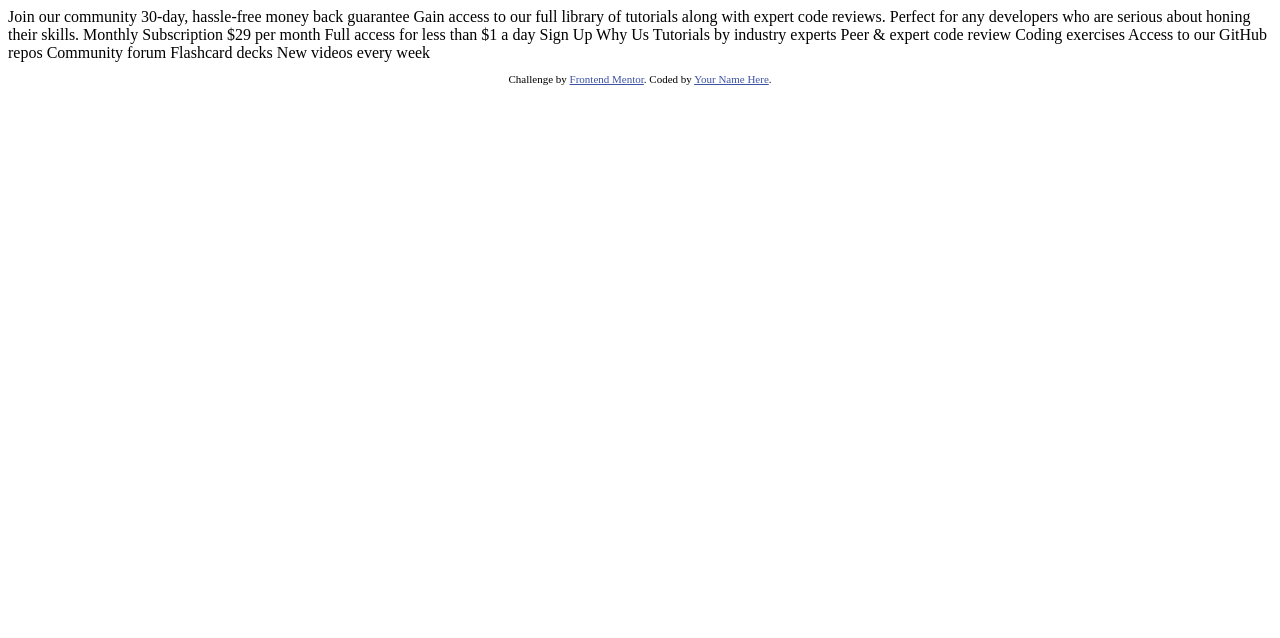
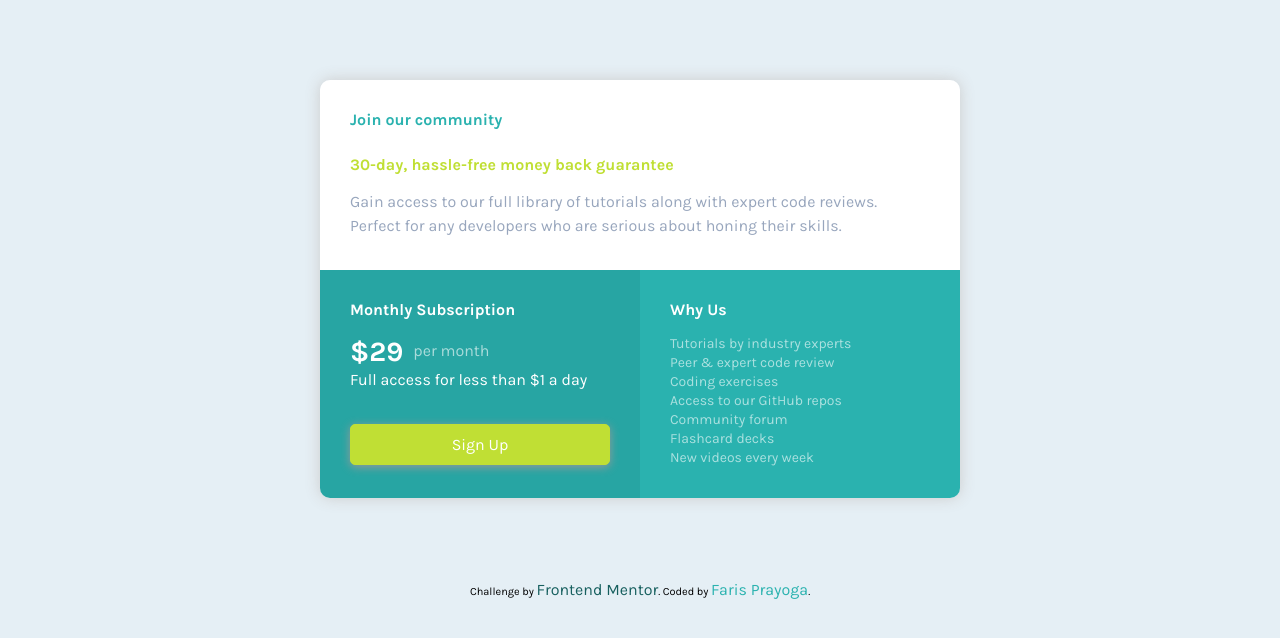
Before and after one commit to mfprayoga/single-price-grid-component-master, a plain HTML site: page index.html in a window 1280 px wide. Drawn offline with Linux system fonts and the light colour scheme.

Commit message:
Update html and css files

```diff
--- a/index.html
+++ b/index.html
@@ -5,45 +5,54 @@
   <meta name="viewport" content="width=device-width, initial-scale=1.0"> <!-- displays site properly based on user's device -->
 
   <link rel="icon" type="image/png" sizes="32x32" href="./images/favicon-32x32.png">
+  <link rel="stylesheet" type="text/css" href="style.css">
 
   <title>Frontend Mentor | Single Price Grid Component</title>
 
   <!-- Feel free to remove these styles or customise in your own stylesheet 👍 -->
   <style>
     .attribution { font-size: 11px; text-align: center; }
-    .attribution a { color: hsl(228, 45%, 44%); }
+    .attribution a { color: hsl(179, 62%, 23%); text-decoration: none; }
   </style>
 </head>
 <body>
-  Join our community
+  <main class="card">
+    <section id="join-us" class="content">
+      <h1>Join our community</h1>
+      <h2>30-day, hassle-free money back guarantee</h2>
+      <p>Gain access to our full library of tutorials along with expert code reviews.
+      Perfect for any developers who are serious about honing their skills.</p>
+    </section>
 
-  30-day, hassle-free money back guarantee
+    <article class="flex">
+      <section id="subscript" class="content">
+        <h2>Monthly Subscription</h2>
+        <div class="flex price">
+          <span>&dollar;29</span><p> per month</p>
+        </div>
+        <p>Full access for less than &dollar;1 a day</p>
+        <button type="submit" name="sign-up">Sign Up</button>
+      </section>
 
-  Gain access to our full library of tutorials along with expert code reviews.
-  Perfect for any developers who are serious about honing their skills.
+      <section id="benefit" class="content">
+        <h2>Why Us</h2>
 
-  Monthly Subscription
+        <p>Tutorials by industry experts</p>
+        <p>Peer &amp; expert code review</p>
+        <p>Coding exercises</p>
+        <p>Access to our GitHub repos</p>
+        <p>Community forum</p>
+        <p>Flashcard decks</p>
+        <p>New videos every week</p>
+      </section>
+    </article>
+  </main>
 
-  &dollar;29 per month
-
-  Full access for less than &dollar;1 a day
-
-  Sign Up
-
-  Why Us
-
-  Tutorials by industry experts
-  Peer &amp; expert code review
-  Coding exercises
-  Access to our GitHub repos
-  Community forum
-  Flashcard decks
-  New videos every week
 
   <footer>
     <p class="attribution">
       Challenge by <a href="https://www.frontendmentor.io?ref=challenge" target="_blank">Frontend Mentor</a>.
-      Coded by <a href="#">Your Name Here</a>.
+      Coded by <a href="#" style="color: hsl(179, 62%, 43%);">Faris Prayoga</a>.
     </p>
   </footer>
 </body>
--- /dev/null
+++ b/style.css
@@ -0,0 +1,146 @@
+@import url('https://fonts.googleapis.com/css2?family=Karla:wght@400;700&display=swap');
+
+* {
+	margin: 0;
+	padding: 0;
+	font-weight: normal;
+	font-family: 'Karla', Arial, sans-serif;
+	font-size: 16px;
+}
+
+body {
+	background-color: hsl(204, 43%, 93%);
+	/*background: linear-gradient(35deg, #cff, #fcc);*/
+	font-weight: 400;
+}
+
+.card {
+	width: 640px;
+	box-shadow: 0 0 15px #ccc;
+	margin: 80px auto;
+	border-radius: 10px;
+}
+
+.flex {
+	display: flex;
+}
+
+.content {
+	padding: 30px;
+	background-color: #fff;
+}
+
+.flex .content {
+	width: 320px;
+	background-color: hsl(179, 62%, 43%);
+	color: #fff;
+}
+
+h1, h2 {
+	padding-bottom: 16px;
+	font-weight: 700;
+}
+
+p {
+	margin-bottom: 2px;
+	line-height: 24px;
+}
+
+/* JOIN US CONFIG */
+#join-us {
+	border-radius: 10px 10px 0 0;
+}
+
+h1 {
+	color: hsl(179, 62%, 43%);
+}
+
+#join-us h2 {
+	color: hsl(71, 73%, 54%);
+	padding-top: 10px;
+}
+
+#join-us p {
+	color: hsl(218, 22%, 67%);
+}
+
+/* SUBSCRIPTION CONFIG */
+#subscript {
+	background-color: hsl(179, 62%, 40%);
+	border-radius: 0 0 0 10px;
+}
+
+.price span {
+	font-weight: 700;
+	font-size: 28px;
+	margin-right: 10px;
+}
+
+.price p {
+	align-self: center;
+	opacity: 0.6;
+}
+
+#subscript button {
+	padding: 10px;
+	margin-top: 30px;
+	width: 100%;
+	color: #fff;
+	background-color: hsl(71, 73%, 54%);
+	border: 1px solid hsl(71, 73%, 54%);
+	border-radius: 5px;
+	box-shadow: 0 2px 10px #999;
+	transition: 1s;
+}
+
+#subscript button:hover {
+	cursor: pointer;
+	background-color: hsl(71, 73%, 44%);
+	border: 1px solid hsl(71, 73%, 44%);
+}
+
+/* BENEFIT CONFIG */
+#benefit {
+	border-radius: 0 0 10px 0;
+}
+
+#benefit p {
+	font-size: 14px;
+	line-height: normal;
+	opacity: 0.6;
+}
+
+/* MOBILE VIEWPORT 375 px */
+
+@media screen and (max-width: 644px) {
+	body {
+		padding: 10px;
+	}
+
+	.card {
+		width: 644px;
+		max-width: 100%;
+	}
+
+	article {
+		/* flex article */
+		flex-direction: column;
+		border-radius: 0 0 10px 10px;
+	}
+
+	.flex .content {
+		width: inherit;
+	}
+
+	#subscript, #benefit {
+		border-radius: 0;
+	}
+
+	#benefit {
+		border-radius: 0 0 10px 10px;
+	}
+
+	.attribution {
+		text-align: center;
+	}
+}
```
